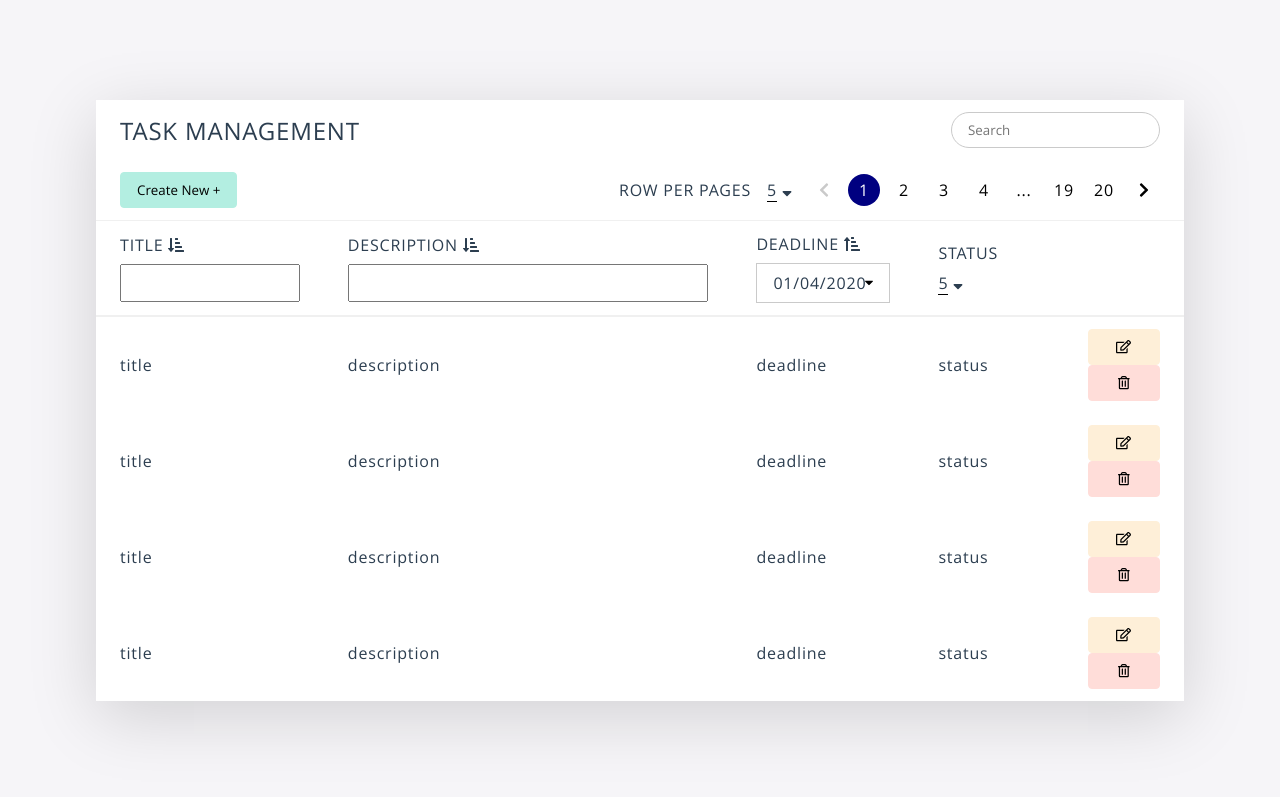
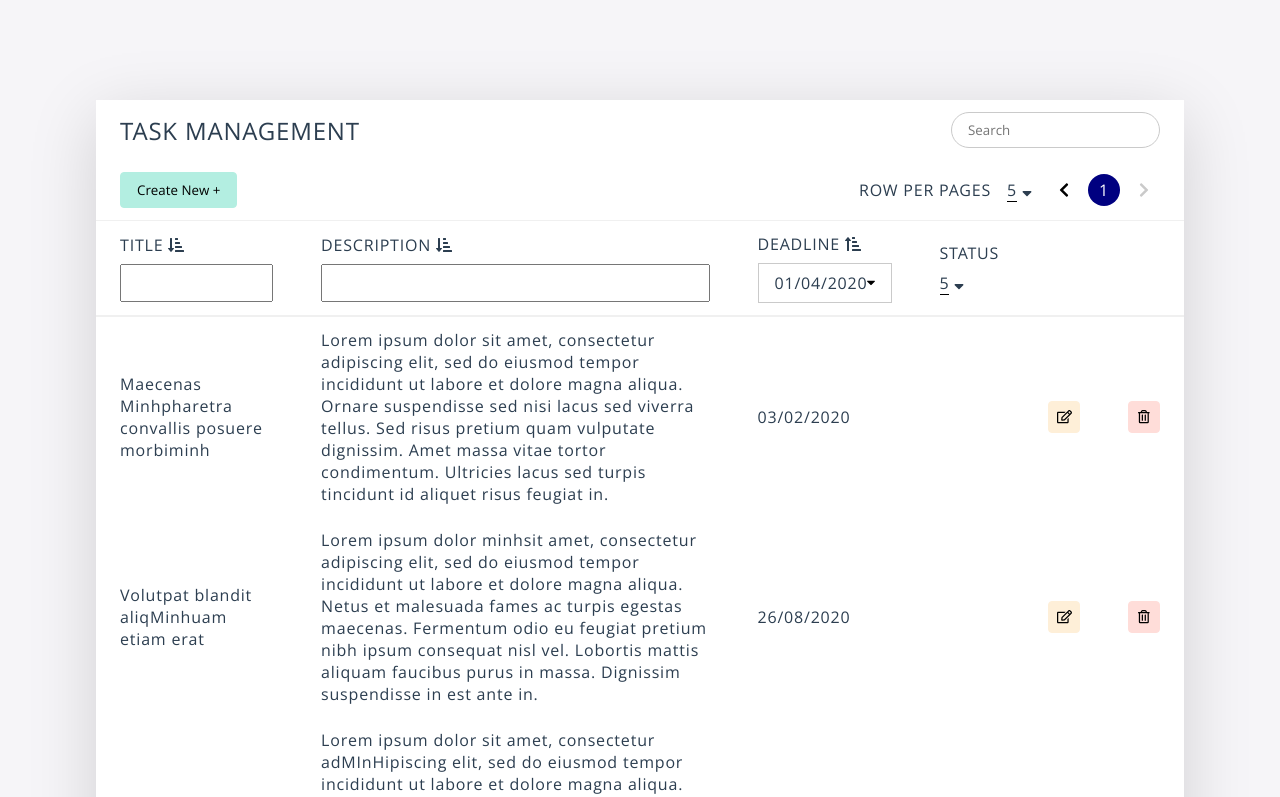
Before and after one commit to tonyminh95/todo-list-vuejs, a Vue app: page /#/tasks in a window 1280 px wide. Shown: the top 797 px of the page. Built offline with nearby package versions, Linux system fonts and the light colour scheme.

Commit message:
custom table button

```diff
--- a/src/components/bases/BaseDatatable.vue
+++ b/src/components/bases/BaseDatatable.vue
@@ -6,7 +6,7 @@
                     <div class="table__header">
                         <h2>{{ table_name }}</h2>
 
-                        <input type="text" class="table__header--search" placeholder="Search">
+                        <input type="text" class="table__header--search" placeholder="Search" v-model="search">
                     </div>
                 </th>
             </tr>
@@ -27,7 +27,7 @@
                             <li>
                                 <pagination
                                     :page_size="page_size"
-                                    :list_size="100"
+                                    :list_size="items.length"
                                     @page-number="page_number = $event"
                                 />
                             </li>
@@ -65,7 +65,7 @@
                         </dropdown>
                     </div>
                 </th>
-                <th v-if="headers.buttonActions" width="20%"></th>
+                <th v-if="headers.buttonActions" colspan="2"></th>
             </tr>
         </thead>
 
@@ -76,38 +76,27 @@
                 </td>
             </tr>
             <tr v-else v-for="item in items" :key="item.id">
-                <td v-for="(item, index) in headerItems" :key="index">
-                    {{ item.title }}
-                </td>
-                <td v-if="headers.buttonActions" width="20%">
-                    <button class="btn-edit"><fa-icon :icon="['far', 'edit']"></fa-icon></button>
-                    <button class="btn-delete"><fa-icon :icon="['far', 'trash-alt']"></fa-icon></button>
-                </td>
-                <!-- <td v-for="(header, index) in headers" :key="index">
+                <td v-for="(headerItem, index) in headerItems" :key="index">
                     <div
-                        v-if="header.type === 'status'"
+                        v-if="headerItem.type === 'status'"
                     >
-                        <span :class="statusClass(header.statusType[item[header.title]])"></span>
-                        <span class="u-margin-left-xsmall">{{ header.statusType[item[header.title]] }}</span>
+                        <!-- <span :class="statusClass(header.statusType[item[header.title]])"></span> -->
+                        <!-- <span>{{ header.statusType[item[header.title]] }}</span> -->
                     </div>
                     <div
-                        v-else-if="header.type === 'text' || header.type === 'date'"
-                        v-html="$options.filters.highlightText(item[header.title], search)">
-                    </div>
-                    <div v-else-if="header.type === 'button'">
-                        <span
-                            v-for="(action, index) in header.buttons"
-                            :key="index"
-                            :class="[`btn-${action.type}`]"
-                            @click="buttonActions[action.type].call(this, item.id)"
-                        >
-                            <fa-icon :icon="action.icon"></fa-icon>
-                        </span>
+                        v-else-if="headerItem.type === 'text' || headerItem.type === 'date'"
+                        v-html="$options.filters.highlightText(item[headerItem.title], search)">
                     </div>
                     <div v-else>
-                        {{ item[header.title] }}
+                        {{ item[headerItem.title] }}
                     </div>
-                </td> -->
+                </td>
+                <td v-if="headers.buttonActions">
+                    <button class="btn-icon-edit" @click="editObject(item.id)"><fa-icon :icon="['far', 'edit']"></fa-icon></button>
+                </td>
+                <td v-if="headers.buttonActions">
+                    <button class="btn-icon-delete" @click="deleteObject(item.id)"><fa-icon :icon="['far', 'trash-alt']"></fa-icon></button>
+                </td>
             </tr>
         </tbody>
     </table>
@@ -116,7 +105,7 @@
 <script>
 import Pagination from '@/components/bases/BasePagination'
 import Dropdown from '@/components/bases/BaseDropdown'
-// import moment from "moment"
+import moment from "moment"
 import DatetimePicker from '@/components/bases/BaseDateTimePicker'
 
 export default {
@@ -150,7 +139,7 @@ export default {
     computed: {
         // table content
         numberOfColumns () {
-            return this.headers.items.length + ('buttonActions' in this.headers ? 1 : 0)
+            return this.headers.items.length + ('buttonActions' in this.headers ? 2 : 0)
         },
 
         headerItems () {
@@ -159,65 +148,59 @@ export default {
 
         items () {
             return this.bodies
-                //   .filter(body => {
-                //         const filter = {...body}
-                //         delete filter.id
+                  .filter(body => {
+                        const filter = {...body}
+                        delete filter.id
 
-                //         this.headers.forEach(element => {
-                //             if (element.type !== 'text') {
-                //                 delete filter[element.title]
-                //             }
-                //         });
+                        this.headerItems.forEach(element => {
+                            if (element.type !== 'text') {
+                                delete filter[element.title]
+                            }
+                        });
 
-                //         return Object.values(filter).toString().toLowerCase().includes(this.search.toLowerCase())
-                //     })
-                //     .sort((prev, next) => {
-                //         const action = this.sortActions[this.sortObjectType]
+                        return Object.values(filter).toString().toLowerCase().includes(this.search.toLowerCase())
+                    })
+                    .sort((prev, next) => {
+                        const action = this.sortActions[this.sortObjectType]
 
-                //         return action.call(this, prev[this.sortObject], next[this.sortObject])
-                //     })
-                //     .slice(this.page_size * (this.page_number - 1), this.page_size * (this.page_number - 1) + this.page_size)
+                        return action.call(this, prev[this.sortObject], next[this.sortObject])
+                    })
+                    .slice(this.page_size * (this.page_number - 1), this.page_size * (this.page_number - 1) + this.page_size)
         }
     },
 
     data() {
         return {
-    //         // search
-    //         search: '',
+            // search
+            search: '',
 
-    //         // sort
-    //         sortObject: 'id',
-    //         sortObjectType: 'number',
-    //         sortType: 1,
-    //         sortActions: {
-    //             number: this.sortedByNumber,
-    //             status: this.sortedByNumber,
-    //             text: this.sortedByString,
-    //             date: this.sortedByDate
-    //         },
+            // sort
+            sortObject: 'id',
+            sortObjectType: 'number',
+            sortType: 1,
+            sortActions: {
+                number: this.sortedByNumber,
+                status: this.sortedByNumber,
+                text: this.sortedByString,
+                date: this.sortedByDate
+            },
 
             // pagination
             page_size: 5,
             page_number: 1,
-            entries: [5, 10, 25, 50, 75, 100],
-
-    //         // button
-    //         buttonActions: {
-    //             edit: this.editObject,
-    //             delete: this.deleteObject
-    //         }
+            entries: [5, 10, 25, 50, 75, 100]
         }
     },
 
-    // filters: {
-    //     highlightText (value, search) {
-    //         return search
-    //             ?
-    //                 value.toString().replace(new RegExp(search, 'gi'), (matched) => `<span class="text-highlight">${matched}</span>`)
-    //             :
-    //                 value
-    //         }
-    // },
+    filters: {
+        highlightText (value, search) {
+            return search
+                ?
+                    value.toString().replace(new RegExp(search, 'gi'), (matched) => `<span class="text-highlight">${matched}</span>`)
+                :
+                    value
+            }
+    },
 
     methods: {
         // sort
@@ -228,42 +211,43 @@ export default {
                 item.sort = 'asc'
             }
 
+        },
+
+        sortCondition (headerTitle, headerType) {
+            this.sortObject = headerTitle
+            this.sortType *= -1
+            this.sortObjectType = headerType
+        },
+
+        sortedByNumber (prev, next) {
+            return (prev - next) * this.sortType
+        },
+
+        sortedByString (prev, next) {
+            if (prev.toLowerCase() < next.toLowerCase()) return this.sortType
+            if (prev.toLowerCase() > next.toLowerCase()) return this.sortType * -1
+            return 0
+        },
+
+        sortedByDate (prev, next) {
+            if (moment(prev, 'DD/MM/YYYY') < moment(next, 'DD/MM/YYYY')) return this.sortType
+            if (moment(prev, 'DD/MM/YYYY') > moment(next, 'DD/MM/YYYY')) return this.sortType * -1
+            return 0
+        },
+
+        // status
+        statusClass (status) {
+            return `status status-${status.replace(' ', '-')}`
+        },
+
+        // button
+        editObject (id) {
+            this.$emit('edit', id)
+        },
+
+        deleteObject (id) {
+            this.$emit('delete', id)
         }
-    //     sortCondition (headerTitle, headerType) {
-    //         this.sortObject = headerTitle
-    //         this.sortType *= -1
-    //         this.sortObjectType = headerType
-    //     },
-
-    //     sortedByNumber (prev, next) {
-    //         return (prev - next) * this.sortType
-    //     },
-
-    //     sortedByString (prev, next) {
-    //         if (prev.toLowerCase() < next.toLowerCase()) return this.sortType
-    //         if (prev.toLowerCase() > next.toLowerCase()) return this.sortType * -1
-    //         return 0
-    //     },
-
-    //     sortedByDate (prev, next) {
-    //         if (moment(prev, 'DD/MM/YYYY') < moment(next, 'DD/MM/YYYY')) return this.sortType
-    //         if (moment(prev, 'DD/MM/YYYY') > moment(next, 'DD/MM/YYYY')) return this.sortType * -1
-    //         return 0
-    //     },
-
-    //     // status
-    //     statusClass (status) {
-    //         return `status status-${status.replace(' ', '-')}`
-    //     },
-
-    //     // button
-    //     editObject (id) {
-    //         this.$emit('edit', id)
-    //     },
-
-    //     deleteObject (id) {
-    //         this.$emit('delete', id)
-    //     }
     }
 }
 </script>
--- a/src/components/bases/BasePagination.vue
+++ b/src/components/bases/BasePagination.vue
@@ -2,7 +2,6 @@
     <ul class="pagination">
         <li
             class="pagination__item"
-            :class="{ 'pagination__item--disable' : pageNumber === 1 }"
             @click="prev"
         >
             <fa-icon :icon="['fas', 'chevron-left']"></fa-icon>
@@ -69,6 +68,7 @@
 
         methods: {
             prev () {
+                console.log(this.list_size, this.page_size, this.numberOfPages, this.list_size / this.page_size, Math.ceil(this.list_size / this.page_size))
                 if (this.pageNumber > 1) {
                     this.pageNumber--
                     this.$emit('page-number', this.pageNumber)
--- a/src/pages/TaskPage.vue
+++ b/src/pages/TaskPage.vue
@@ -2,9 +2,7 @@
     <div style="width: 85%; margin: 0 auto; margin-top: 50px;">
         <datatable
             :table_name="'task management'"
-
             :headers="headers"
-
             :bodies="bodies"
             @create="createModalState = true"
             @edit="editModalState = true, targetId = $event"
@@ -57,37 +55,28 @@ export default {
                 items: [
                     {
                         title: 'title',
-                        width: '25%',
+                        width: '20%',
                         sort: 'asc',
                         type: 'text'
                     },
                     {
                         title: 'description',
-                        width: '45%',
+                        width: '50%',
                         sort: 'asc',
                         type: 'text'
                     },
                     {
                         title: 'deadline',
-                        width: '15%',
+                        width: '10%',
                         sort: 'desc',
                         type: 'date'
                     },
                     {
                         title: 'status',
-                        width: '15%',
+                        width: '10%',
                         type: 'status',
                         status: ['open', 'in progress', 'closed']
                     }
-                    // {
-                    //     title: 'actions'
-                    //     // width: '15%',
-                    //     // type: 'button',
-                    //     // buttons: [
-                    //     //     { type: 'edit', icon: ['far', 'edit'] },
-                    //     //     { type: 'delete', icon: ['far', 'trash-alt'] }
-                    //     // ]
-                    // }
                 ]
             }
         }
--- a/src/styles/base/_utilities.scss
+++ b/src/styles/base/_utilities.scss
@@ -6,3 +6,6 @@
 
 // border
 .u-border-bottom { border-bottom: 1px solid $color-black; }
+
+// text align
+.u-text-right { text-align: right; }
--- a/src/styles/components/_button.scss
+++ b/src/styles/components/_button.scss
@@ -72,25 +72,56 @@ button {
 }
 
 .btn-icon {
-    background-color: $color-gray-light;
-    color: $color-navy;
+    // background-color: $color-gray-light;
+    // color: $color-navy;
+
+    // border-radius: 50%;
+    // font-size: 16px;
+
+    // &:hover {
+    //     background: $color-gray radial-gradient(circle, transparent 1%, $color-gray 1%) center/15000%;
+    // }
+
+    // &:active {
+    //     background-color: $color-gray-light;
+    //     background-size: 100%;
+    //     transition: background 0s;
+    // }
+}
+
+@mixin btn-icon ($type, $outline: false) {
     width: 32px;
     height: 32px;
-    border-radius: 50%;
-    font-size: 16px;
+    $buttonMainColor: map-get($button-theme-colors, $type);
+    $buttonHoverColor: map-get($button-theme-colors, $type + '-hover');
+    $buttonActiveColor: map-get($button-theme-colors, $type + '-active');
+
+    @if not $outline {
+        background-color: $buttonMainColor;
+    }
+
+    border: 1px solid $buttonMainColor;
 
     &:hover {
-        background: $color-gray radial-gradient(circle, transparent 1%, $color-gray 1%) center/15000%;
+        background: $buttonHoverColor radial-gradient(circle, transparent 1%, $buttonHoverColor 1%) center/15000%;
+        border: 1px solid $buttonHoverColor;
     }
 
     &:active {
-        background-color: $color-gray-light;
+        background-color: $buttonActiveColor;
+        border: 1px solid $buttonActiveColor;
         background-size: 100%;
         transition: background 0s;
     }
 }
 
+.btn-icon-edit {
+    @include btn-icon(edit);
+}
 
+.btn-icon-delete {
+    @include btn-icon(delete);
+}
 
 
 
```
Also changed, not shown: src/styles/base/_typography.scss (+1 -6 lines).
